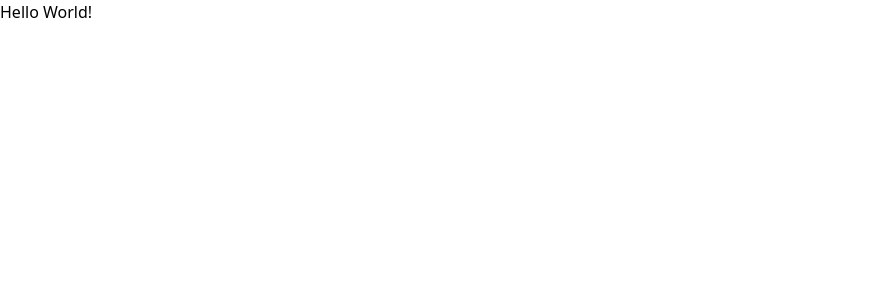
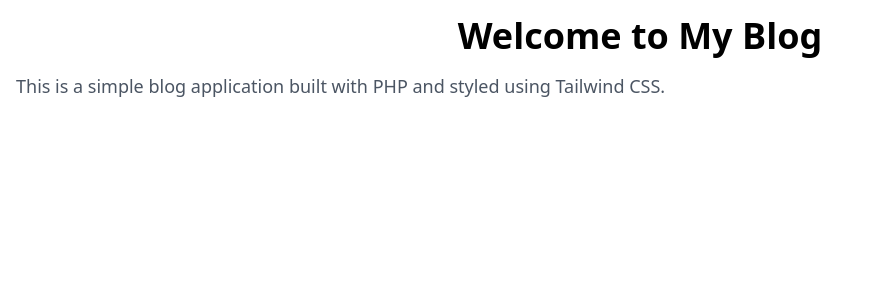
Before and after one commit to BigBobandy/simple-php-blog, a PHP site: page / in a window 1280 px wide. Before the commit the part shown is almost empty. Shown: the top 300 px of the page, without its empty margins (0-882 px from the left). Run offline with PHP 8.4, Linux system fonts and the light colour scheme; style sheets or scripts are compiled from the project's sources.

Commit message:
Update PHP files and package.json

```diff
--- a/index.php
+++ /dev/null
@@ -1,12 +0,0 @@
-<!DOCTYPE html>
-<html lang="en">
-<head>
-    <meta charset="UTF-8">
-    <meta name="viewport" content="width=device-width, initial-scale=1.0">
-    <link href="/public/css/styles.css" rel="stylesheet">
-    <title>Simple PHP Blog</title>
-</head>
-<body>
-    <main><h1>Hello World!</h1></main>
-</body>
-</html>
--- a/package.json
+++ b/package.json
@@ -4,7 +4,7 @@
 "description": "A simple blog application built with PHP and styled using Tailwind CSS",
 "scripts": {
   "build": "tailwindcss build src/styles.css -o public/css/styles.css",
-  "watch": "nodemon --watch pages/ --exec \"npm run build\""
+  "watch": "nodemon --watch pages/ --ext php --exec \"npm run build\""
 },
   "devDependencies": {
     "nodemon": "^3.1.4",
--- /dev/null
+++ b/pages/index.php
@@ -0,0 +1,16 @@
+<!DOCTYPE html>
+<html lang="en">
+<head>
+    <meta charset="UTF-8">
+    <meta name="viewport" content="width=device-width, initial-scale=1.0">
+    <link href="../public/css/styles.css" rel="stylesheet">
+    <title>Simple PHP Blog</title>
+</head>
+<body>
+    <div class="container mx-auto p-4">
+        <h1 class="text-4xl font-bold text-center">Welcome to My Blog</h1>
+        <p class="mt-4 text-lg text-gray-600">This is a simple blog application built with
+        PHP and styled using Tailwind CSS.</p>
+    </div>
+</body>
+</html>
--- a/pages/register.php
+++ b/pages/register.php
@@ -52,7 +52,8 @@ if ($_SERVER['REQUEST_METHOD'] === 'POST') {
     <title>Register</title>
 </head>
 <body>
-    <h1>Register</h1>
+    <div class="container flex justify-center flex-col p-6 bg-slate-200">
+    <h1 class="text-3xl font-bold">Register</h1>
 
     <?php if (!empty($errors)): ?>
         <ul>
@@ -74,5 +75,6 @@ if ($_SERVER['REQUEST_METHOD'] === 'POST') {
 
         <button type="submit">Register</button>
     </form>
+    </div>
 </body>
 </html>
```
